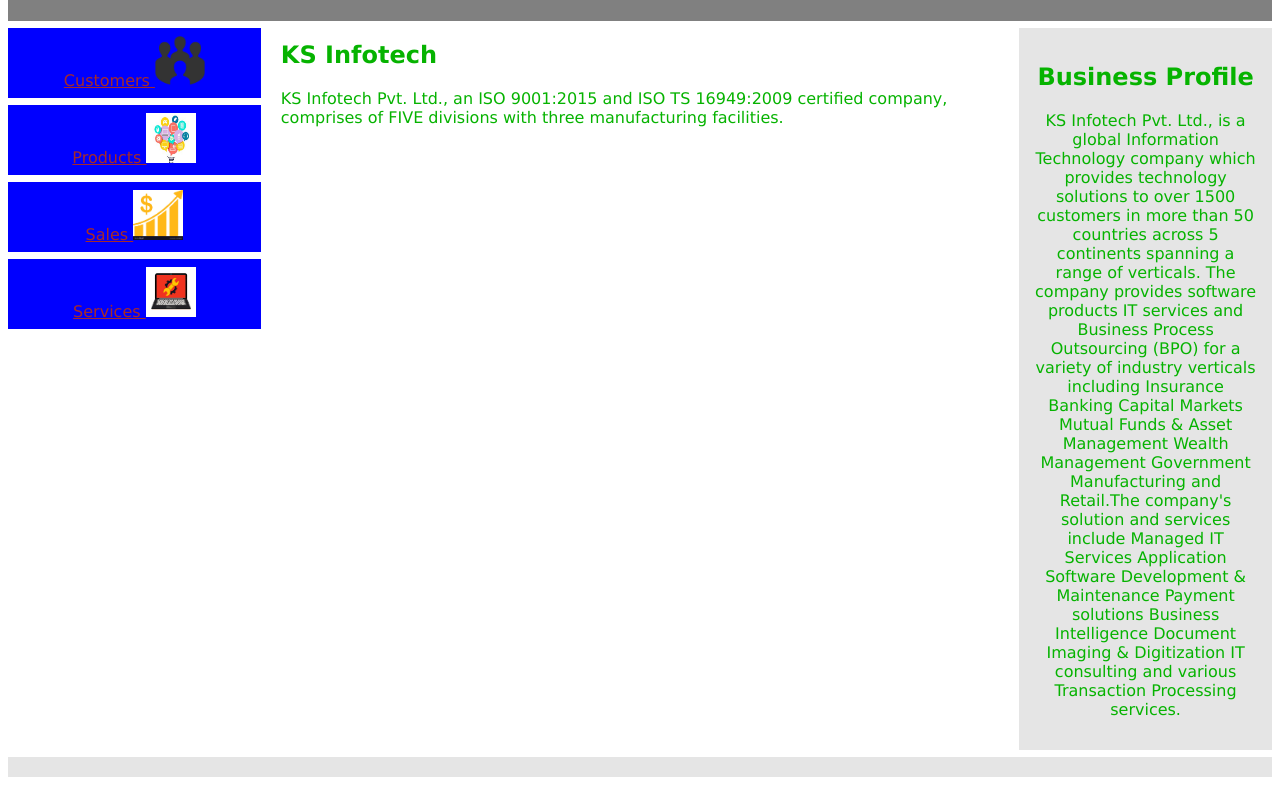
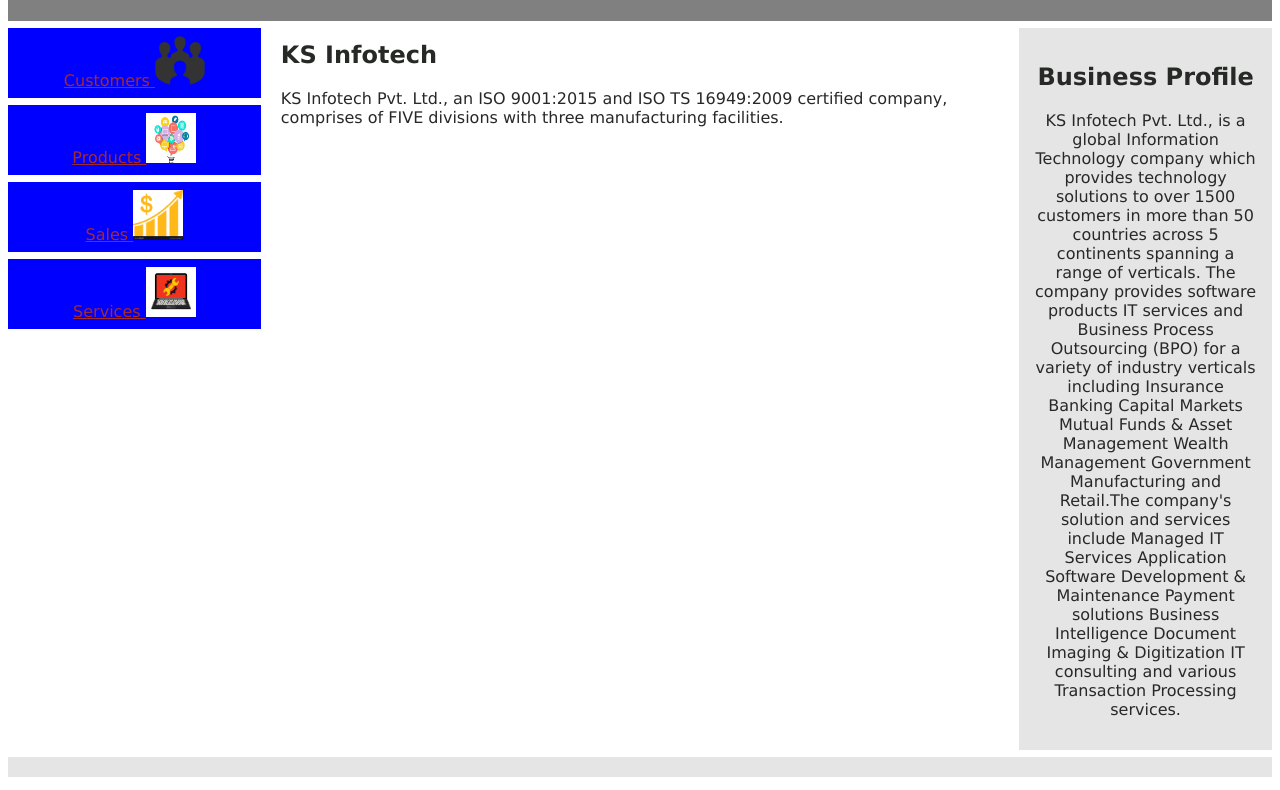
Before and after one commit to allasani/mysite, a plain HTML site: page index.html in a window 1280 px wide. Shown: the part 168-958 px from the top of the page. Drawn offline with Linux system fonts and the light colour scheme.

Commit message:
entire body font color changed to black

```diff
--- a/index.html
+++ b/index.html
@@ -4,7 +4,7 @@
 <meta name="viewport" content="width=device-width, initial-scale=1.0">
 <link rel="stylesheet" href="./css/index.css">
 </head>
-<body style="font-family:Verdana;color:rgb(6, 179, 0);">
+<body style="font-family:Verdana;color:rgb(39, 41, 39);">
 
 <div style="background-color:grey;padding:15px;text-align:center;">
   <h1>KS Infotech
```
